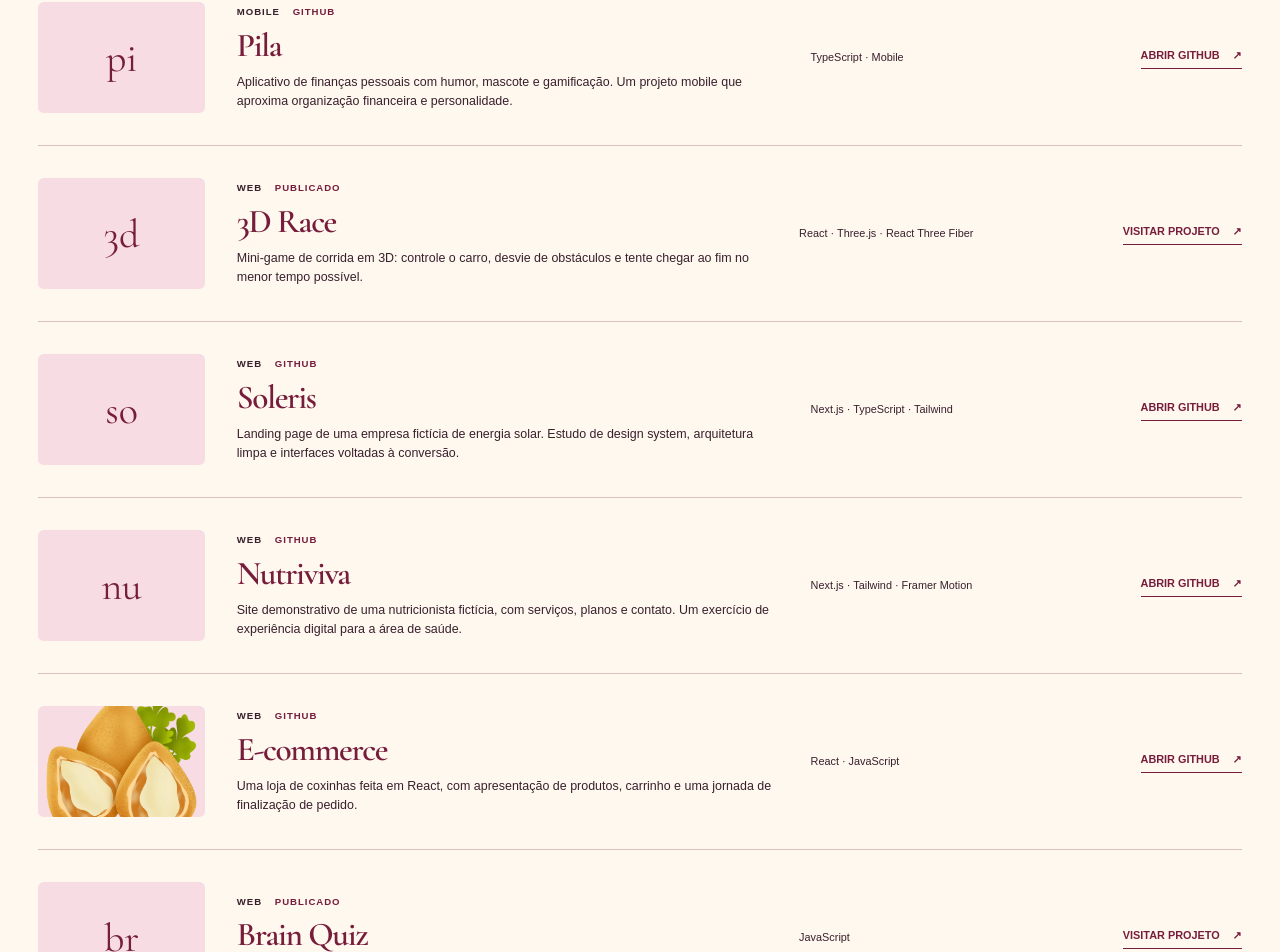
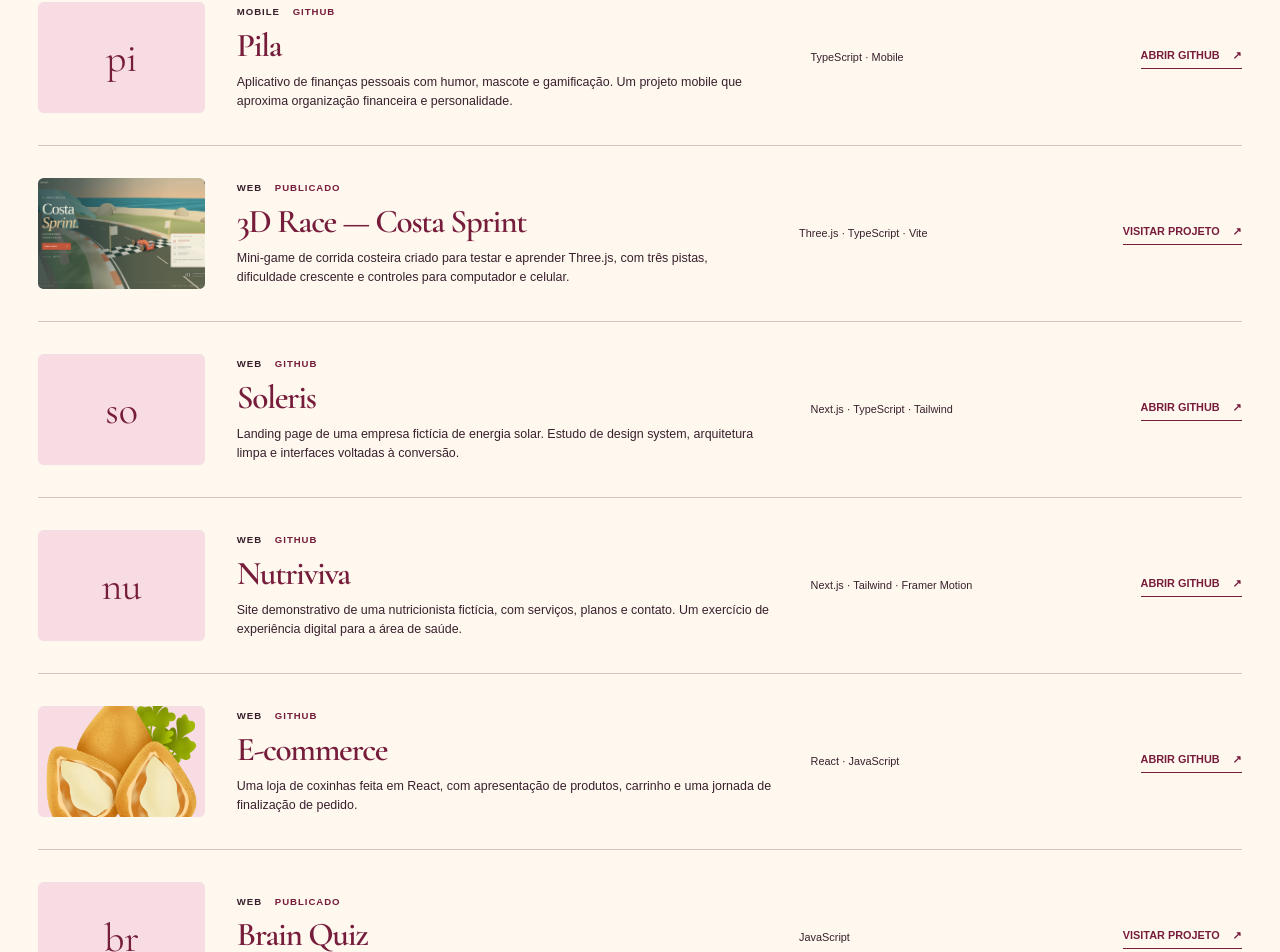
Before and after one commit to GisellyPereira/giselly-studio, a Next.js app: page /projetos in a window 1280 px wide. Shown: the part 3303-4255 px from the top of the page. Built offline with nearby package versions, Linux system fonts and the light colour scheme.

Commit message:
Add Costa Sprint cover and update learning project details

```diff
--- a/public/images/project-gallery/SOURCES.md
+++ b/public/images/project-gallery/SOURCES.md
@@ -16,6 +16,7 @@ Arquivos do próprio repositório, usando a referência `HEAD` na data de downlo
 | --- | --- |
 | travel.jpg | travel-agency / public/pexels-athul-shigo-774998744-18951617.jpg |
 | ramen.png | RamenGo / public/Ilustracao.png |
+| costa-sprint.png | Captura do Costa Sprint fornecida pela autora em 03/10/2026 |
 | artwalk.png | project-artwalk / src/assets/BANNER.png |
 | startup.png | startup-tech / public/robo.png |
 | rosa.png | projeto-rosa / assets/banner.png |
--- a/src/data/public-projects.ts
+++ b/src/data/public-projects.ts
@@ -71,7 +71,7 @@ export const projectGalleryContent = {
     repository("animais-fantasticos", "Animais Fantásticos", "Um estudo de JavaScript ES6 desenvolvido a partir do curso da Origamid, explorando conteúdo, navegação e interações.", "JavaScript · HTML · CSS", { imageSrc: image("animais.jpg"), deployUrl: "https://gisellypereira.github.io/animais-fantasticos/" }),
     repository("landingPage-vue", "Landing Page Vue", "Uma landing page leve e responsiva, com transições suaves e uma experiência visual construída com Vue.js.", "Vue.js · CSS", { imageSrc: image("landing-vue.jpg"), deployUrl: "https://clever-starburst-2a2467.netlify.app/" }),
     repository("pila", "Pila", "Aplicativo de finanças pessoais com humor, mascote e gamificação. Um projeto mobile que aproxima organização financeira e personalidade.", "TypeScript · Mobile", { category: "Mobile", monogram: "$" }),
-    repository("3d-race", "3D Race", "Mini-game de corrida em 3D: controle o carro, desvie de obstáculos e tente chegar ao fim no menor tempo possível.", "React · Three.js · React Three Fiber", { deployUrl: "https://3d-race.netlify.app/", monogram: "3D" }),
+    repository("3d-race", "3D Race — Costa Sprint", "Mini-game de corrida costeira criado para testar e aprender Three.js, com três pistas, dificuldade crescente e controles para computador e celular.", "Three.js · TypeScript · Vite", { imageSrc: image("costa-sprint.png"), deployUrl: "https://3d-race.netlify.app/" }),
     repository("SOLeris", "Soleris", "Landing page de uma empresa fictícia de energia solar. Estudo de design system, arquitetura limpa e interfaces voltadas à conversão.", "Next.js · TypeScript · Tailwind", { monogram: "SOL" }),
     repository("project-lo", "Nutriviva", "Site demonstrativo de uma nutricionista fictícia, com serviços, planos e contato. Um exercício de experiência digital para a área de saúde.", "Next.js · Tailwind · Framer Motion", { monogram: "nv" }),
     repository("E-commerce", "E-commerce", "Uma loja de coxinhas feita em React, com apresentação de produtos, carrinho e uma jornada de finalização de pedido.", "React · JavaScript", { imageSrc: image("ecommerce.png") }),
```
Also changed, not shown: public/images/project-gallery/costa-sprint.png (added).
